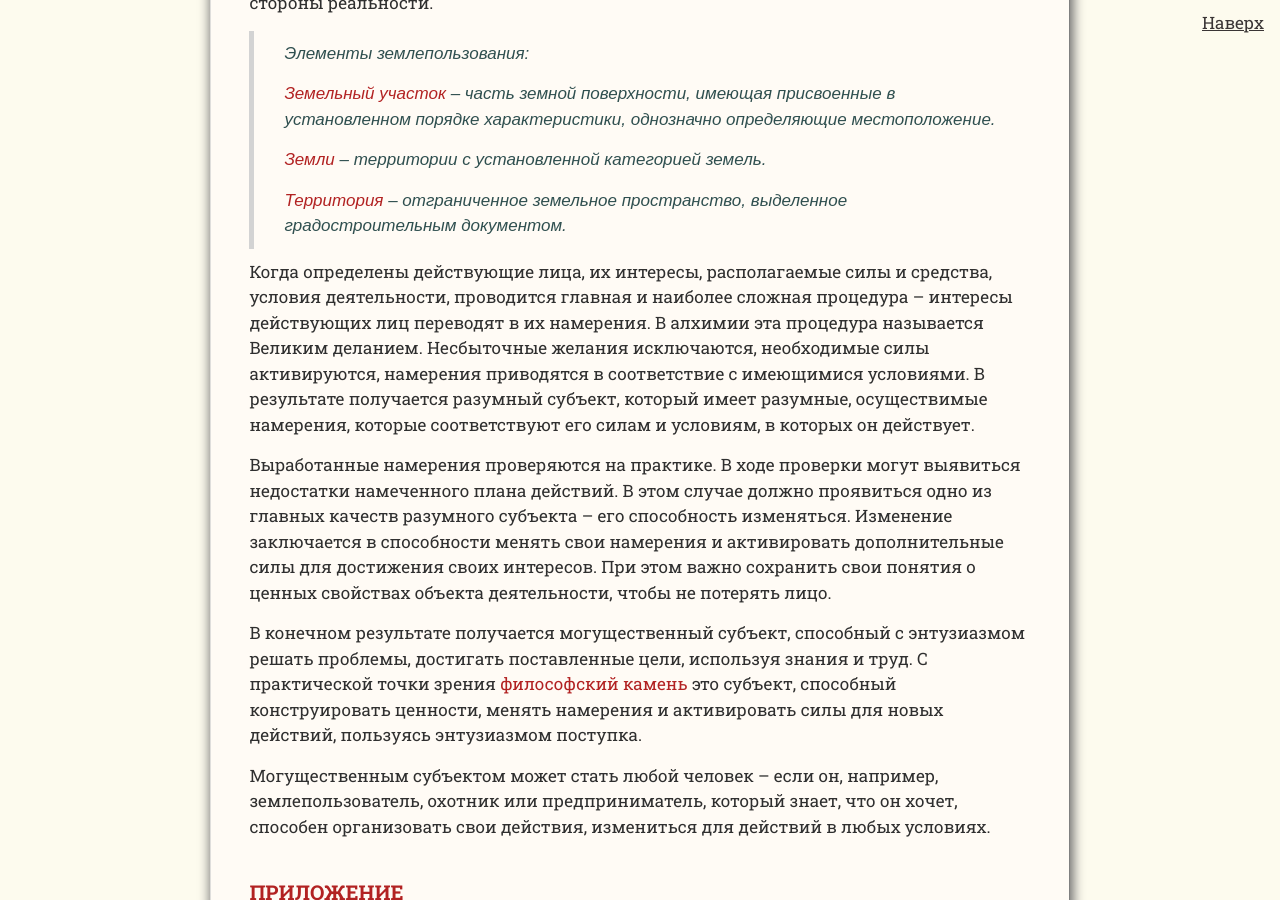
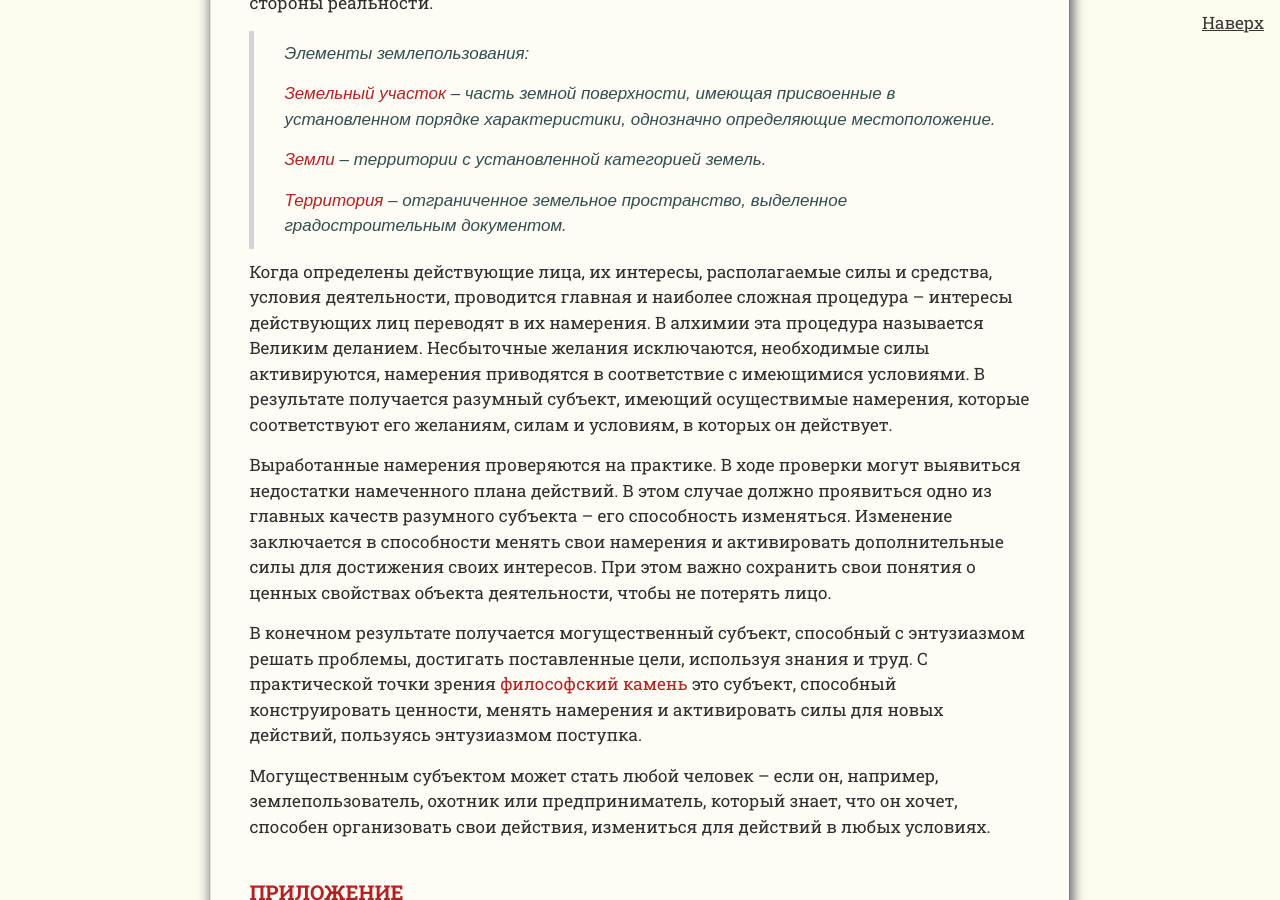
Before and after one commit to SergSi/land-use-art, a Jekyll site: the page built from _posts/2024-12-07-alhimia.md, in a window 1280 px wide and 900 px high, scrolled down 6420 px. Built offline with Jekyll 4.4.1, drawn with Linux system fonts in a browser that asks for light colours; some web fonts are replaced.

Commit message:
Update 2024-12-07-alhimia.md

```diff
--- a/_posts/2024-12-07-alhimia.md
+++ b/_posts/2024-12-07-alhimia.md
@@ -132,7 +132,7 @@ file-1="Алхимия.png" caption-1="Схема Великого алхими
 >
 > **Территория** – отграниченное земельное пространство, выделенное градостроительным документом.
 
-Когда определены действующие лица, их интересы, располагаемые силы и средства, условия деятельности, проводится главная и наиболее сложная процедура – интересы действующих лиц переводят в их намерения. В алхимии эта процедура называется Великим деланием. Несбыточные желания исключаются, необходимые силы активируются, намерения приводятся в соответствие с имеющимися условиями. В результате получается разумный субъект, который имеет разумные, осуществимые намерения, которые соответствуют его силам и условиям, в которых он действует.
+Когда определены действующие лица, их интересы, располагаемые силы и средства, условия деятельности, проводится главная и наиболее сложная процедура – интересы действующих лиц переводят в их намерения. В алхимии эта процедура называется Великим деланием. Несбыточные желания исключаются, необходимые силы активируются, намерения приводятся в соответствие с имеющимися условиями. В результате получается разумный субъект, имеющий осуществимые намерения, которые соответствуют его желаниям, силам и условиям, в которых он действует.
 
 Выработанные намерения проверяются на практике. В ходе проверки могут выявиться недостатки намеченного плана действий. В этом случае должно проявиться одно из главных качеств разумного субъекта – его способность изменяться. Изменение заключается в способности менять свои намерения и активировать дополнительные силы для достижения своих интересов. При этом важно сохранить свои понятия о ценных свойствах объекта деятельности, чтобы не потерять лицо.
 
```
